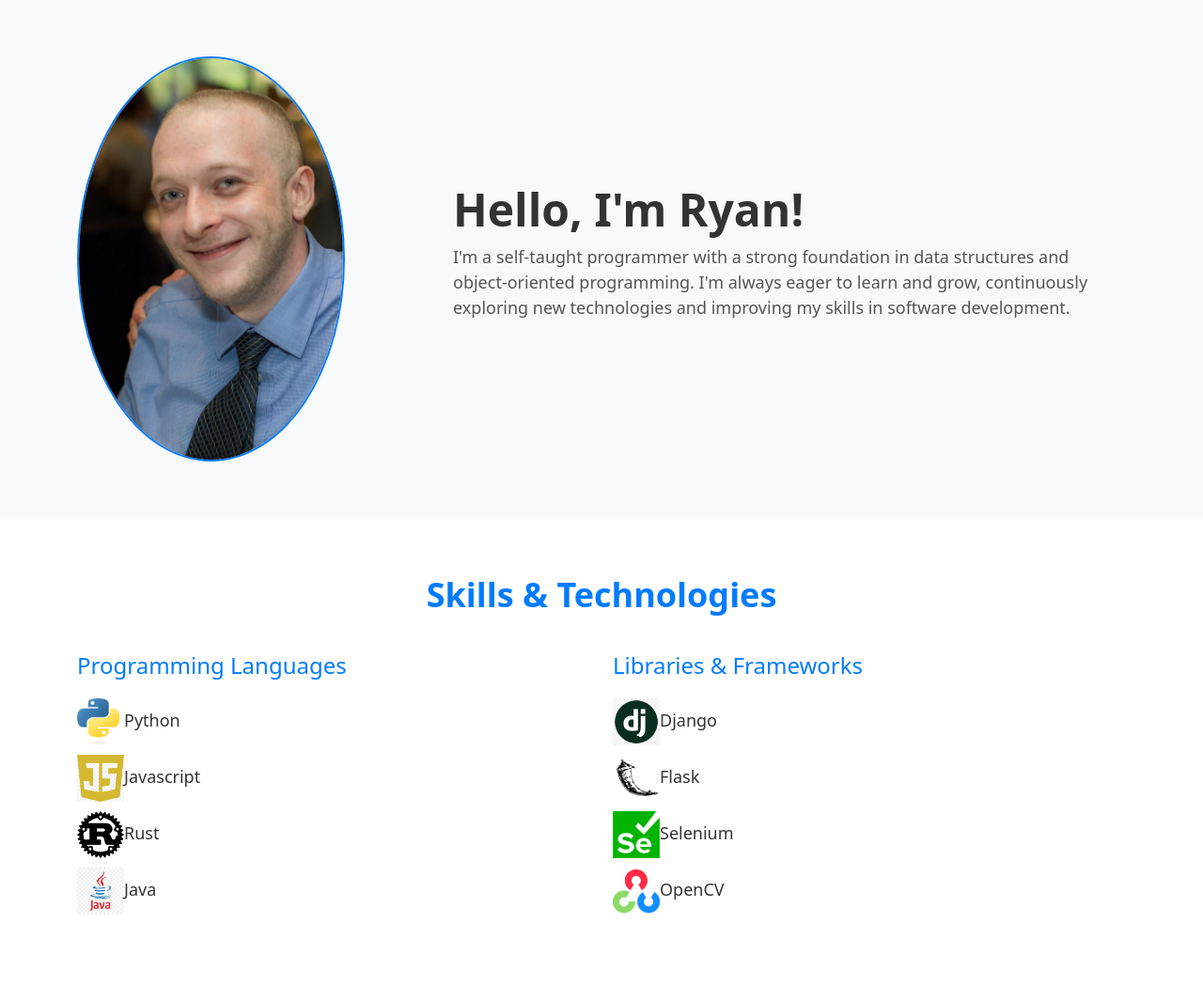
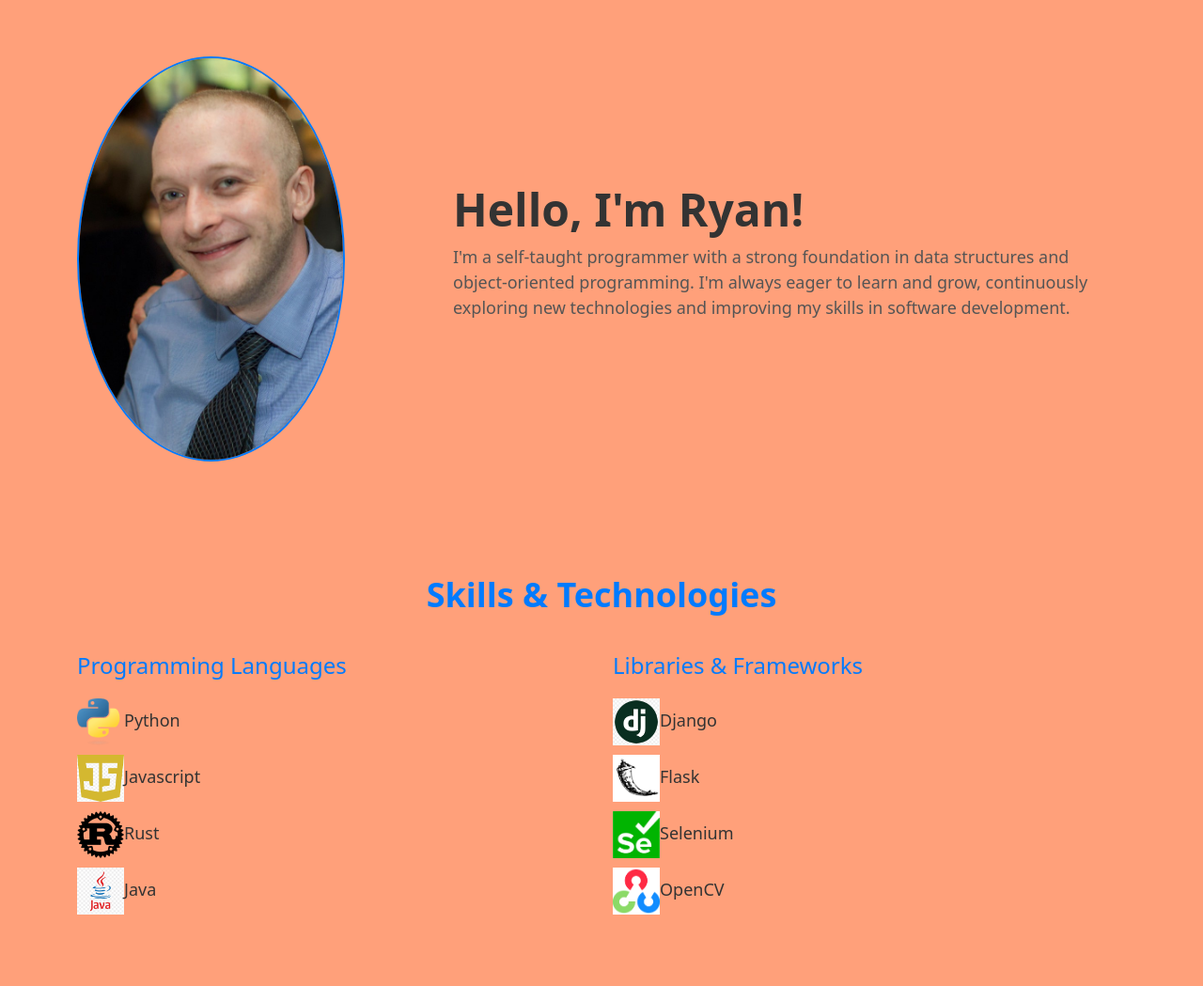
Before and after one commit to RyanMurphy4/Portfolio, a Django app: page / in a window 1280 px wide. Shown: the part 57-1106 px from the top of the page at 94% size. Run offline with Django 4.2, Linux system fonts and the light colour scheme.

Commit message:
update CSS for background
Remove background color in hero/skills section etc.
Update project CSS file.

```diff
--- a/my_portfolio/portfolio_app/static/portfolio_app/home.css
+++ b/my_portfolio/portfolio_app/static/portfolio_app/home.css
@@ -10,7 +10,7 @@ html {
 /* Hero Section Styles */
 .hero-section {
     padding: 60px 0;
-    background-color: #f8f9fa;
+    /* background-color: #f8f9fa; */
     display: flex;
     align-items: center;
 }
@@ -55,7 +55,7 @@ html {
 /* Skills Section Styles */
 .skills-section {
     padding: 60px 0;
-    background-color: #fff;
+    /* background-color: #fff; */
 }
 
 .skills-section h2 {
--- a/my_portfolio/portfolio_app/templates/portfolio_app/index.html
+++ b/my_portfolio/portfolio_app/templates/portfolio_app/index.html
@@ -2,7 +2,10 @@
 {% load static %}
 
 {% comment %} {% block css_files  %} {% endblock %} {% endcomment %}
-{%block css_files %} <link rel="stylesheet" href="{% static "portfolio_app/home.css" %}"> {% endblock%}
+{%block css_files %}
+<link rel="stylesheet" href="{% static 'styles.css' %}">
+<link rel="stylesheet" href="{% static "portfolio_app/home.css" %}">
+{% endblock%}
 {% block page_title %} Home Page {% endblock %}
 
 {% block content %}
--- a/my_portfolio/portfolio_app/templates/portfolio_app/projects.html
+++ b/my_portfolio/portfolio_app/templates/portfolio_app/projects.html
@@ -2,7 +2,10 @@
 {% load static %}
 
 {% block page_title %}Projects{% endblock %}
- {%block css_files %} <link rel="stylesheet" href="{% static "portfolio_app/projects.css" %}"> {% endblock%}
+ {%block css_files %}
+  <link rel="stylesheet" href="{% static 'styles.css' %}">
+  <link rel="stylesheet" href="{% static "portfolio_app/projects.css" %}">
+  {% endblock%}
 {% block content %}
 <div class="container mt-5">
     <h1 class="text-center mb-4">My Projects</h1>
--- a/my_portfolio/static/styles.css
+++ b/my_portfolio/static/styles.css
@@ -1,6 +1,6 @@
 
 @import url('https://fonts.googleapis.com/css2?family=Roboto:ital,wght@0,100;0,300;0,400;0,500;0,700;0,900;1,100;1,300;1,400;1,500;1,700;1,900&display=swap');
 
-html {
-    font-family: "Roboto", sans-serif;
+body {
+    background-color: #FFA07A     ;
 }
```
